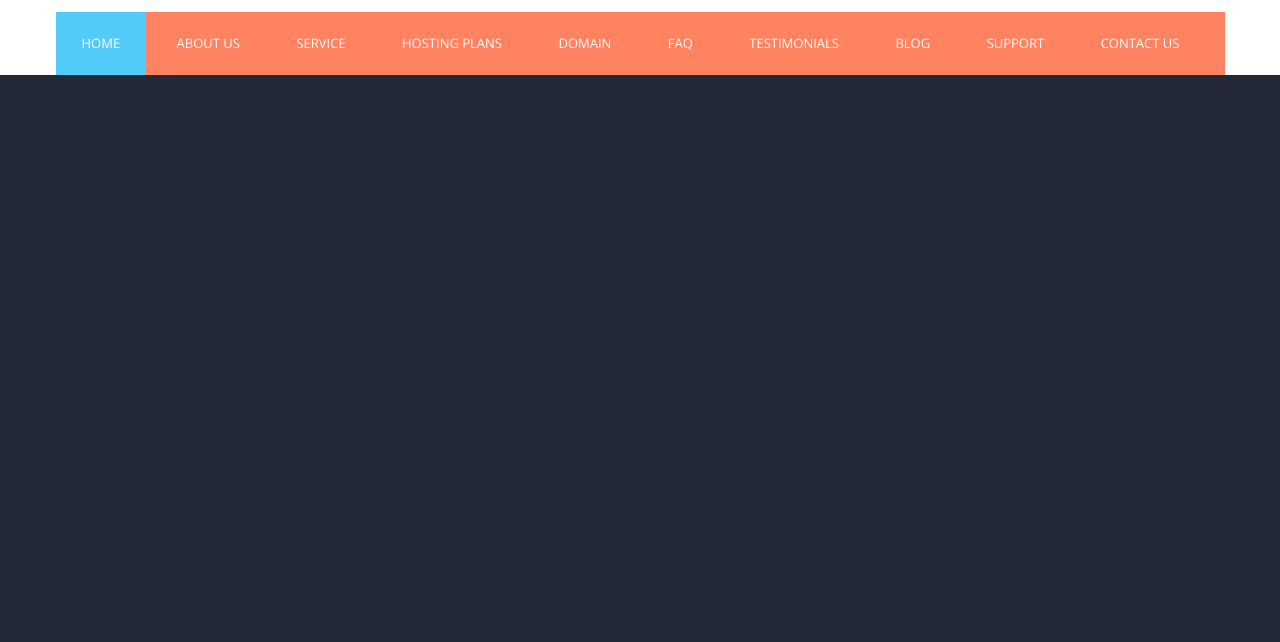
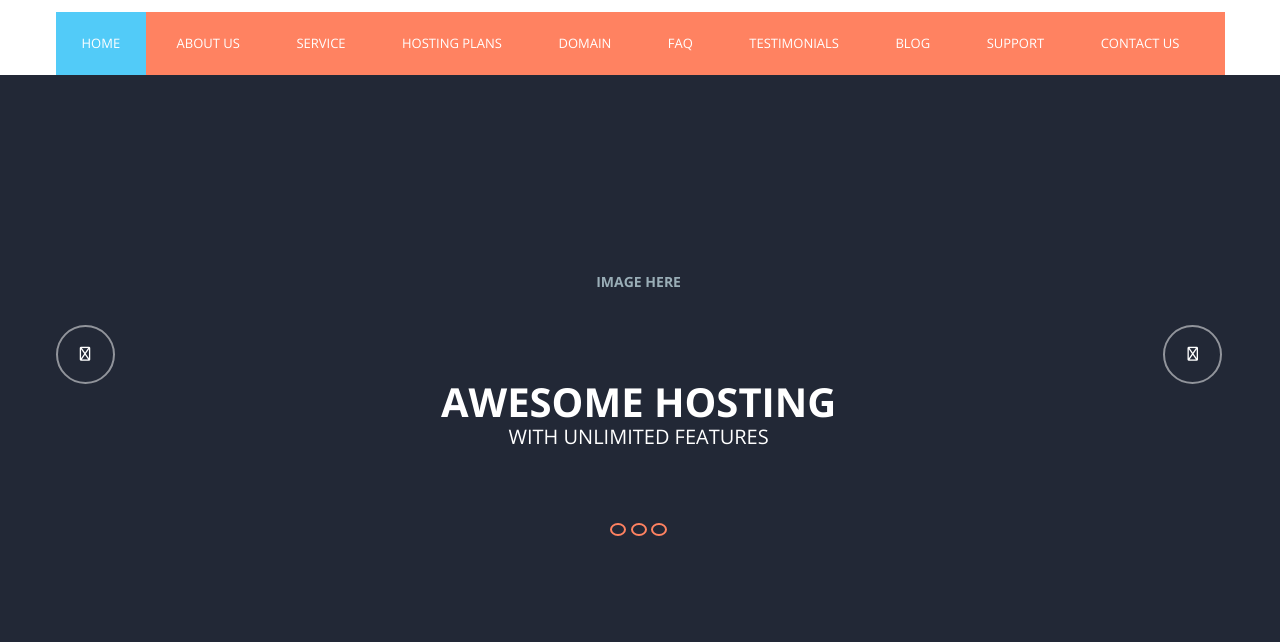
Before and after one commit to killthesound17/Awesome-hosting, a plain HTML site: page index.html in a window 1280 px wide. Shown: the part 101-743 px from the top of the page. Drawn offline with nearby package versions, Linux system fonts and the light colour scheme.

Commit message:
index.html style-hosting.css update
Slider section added

```diff
--- a/index.html
+++ b/index.html
@@ -48,7 +48,28 @@
 
     <main>
         <section class="slider">
-            <div class="container"></div>
+            <div class="container">
+                <div class="leftbut">
+                    <button id="left">
+                        <i class="fa fa-chevron-left" aria-hidden="true"></i>
+                    </button>
+                </div>
+                <div class="centre">
+                        <p>Image here</p>
+                        <h3>Awesome hosting</h3>
+                        <p>with unlimited features</p>
+                        <div class="buttons">
+                            <button id="1"></button>
+                            <button id="2"></button>
+                            <button id="3"></button>
+                        </div>
+                </div>
+                <div class="rightbut">
+                    <button id="right">
+                        <i class="fa fa-chevron-right" aria-hidden="true"></i>
+                    </button>
+                </div>
+            </div>
         </section>
 
         <section class="searchform">
--- a/styles/style-hosting.css
+++ b/styles/style-hosting.css
@@ -93,11 +93,105 @@ nav ul li a {
     font-weight: 400;
     text-transform: uppercase;
 }
+
+
+
+
+
+
 .slider {
     width: 100%;
     height: 570px;
     background-color: #222836;
 }
+.leftbut {
+    display: inline-block;
+
+        vertical-align: top;
+    width: 5%;
+}
+#left {
+    width: 59px;
+    height: 59px;
+    border: 2px solid rgba(255, 255, 255, 0.5);
+    display: block;
+    border-radius: 50%;
+    background-color: inherit;
+    margin-top: 250px;
+}
+.centre {
+    display: inline-block;
+    width: 89%;
+    height: 560px;
+    text-align: center;
+}
+
+.centre p:first-child{
+    padding-top: 200px;
+    color: #9aaeb7;
+font-family: "Open Sans";
+font-size: 14px;
+font-weight: 700;
+line-height: 14px;
+text-transform: uppercase;
+}
+
+.centre h3 {
+    padding-top: 90px;
+    color: #ffffff;
+font-family: "Open Sans";
+text-transform: uppercase;
+font-size: 40px;
+font-weight: 700;
+    margin: 0;
+}
+
+.centre p {
+    color: #ffffff;
+font-family: "Open Sans";
+text-transform: uppercase;
+    font-size: 20px;
+font-weight: 300;
+    margin: 0;
+}
+.rightbut {
+    display: inline-block;
+
+    vertical-align: top;
+    width: 5%;
+}
+#right {
+    width: 59px;
+    height: 59px;
+    border: 2px solid rgba(255, 255, 255, 0.5);
+    display: block;
+    border-radius: 50%;
+    background-color: inherit;
+    margin-top: 250px;
+}
+
+#left .fa, #right .fa {
+color: #ffffff;
+font-size: 14px;
+font-weight: 400;
+text-transform: uppercase;
+}
+
+.buttons button {
+    margin-top: 75px;
+    width: 13px;
+height: 13px;
+border: 2px solid #ff8261;
+    border-radius: 50%;
+background-color: rgba(209, 217, 239, 0);
+}
+
+.buttons button:hover {
+    border-color: #5278db;
+}
+
+
+
 .searchform {
     /* Style for "Rectangle" */
     width: 100%;
@@ -597,9 +691,9 @@ footer {
 }
 .socialmedia .fa {
     color: #909aad;
-font-size: 24px;
-font-weight: 400;
-line-height: 48px;
+    font-size: 24px;
+    font-weight: 400;
+    line-height: 48px;
     margin-right: 15px;
 }
 
```
